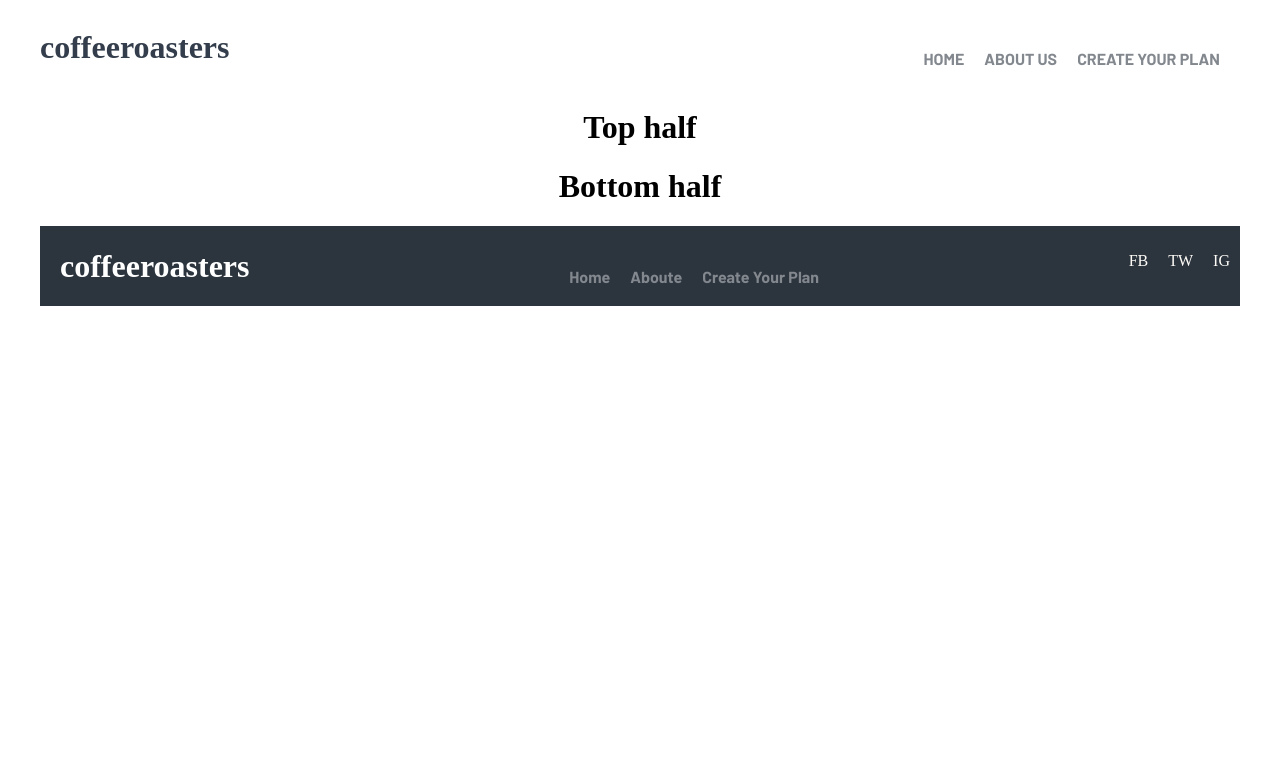
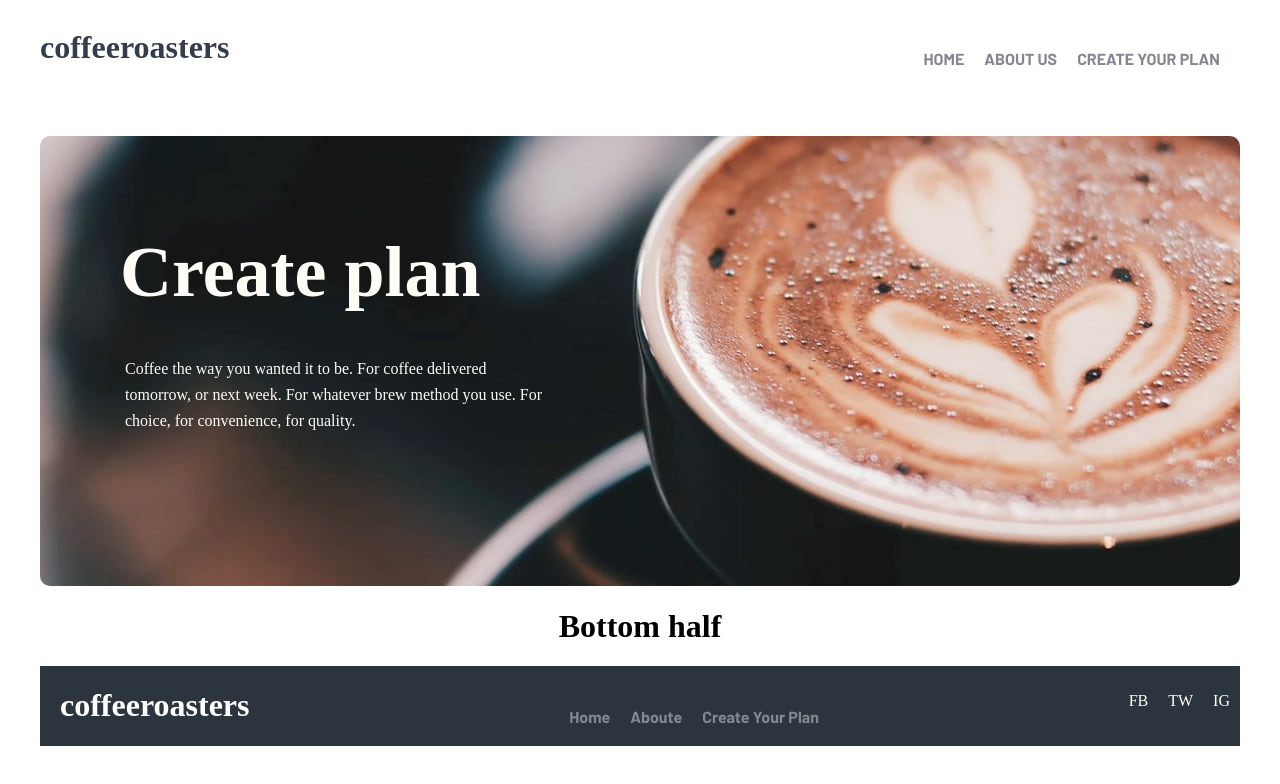
Before and after one commit to JaredBrown1/coffee-roasters, a React (Create React App) app: page /create in a window 1280 px wide. Shown: the top 784 px of the page. Built offline with nearby package versions, Linux system fonts and the light colour scheme.

Commit message:
finished first half of top part of createplan component

```diff
--- a/src/components/create-plan/createPlanTop.js
+++ b/src/components/create-plan/createPlanTop.js
@@ -1,9 +1,25 @@
 import React from "react";
+
+import {
+	CreatePlan,
+	CreatePlanTitle,
+	CreatePlanParagraph,
+} from "./styles/createPlanTopStyles";
 
 const CreatePlanTop = () => {
 	return (
 		<div>
-			<h1>Top half</h1>
+			<div>
+				<CreatePlan>
+					<CreatePlanTitle>Create plan</CreatePlanTitle>
+					<CreatePlanParagraph>
+						Coffee the way you wanted it to be. For coffee delivered
+						<br /> tomorrow, or next week. For whatever brew method you use. For
+						<br /> choice, for convenience, for quality.
+					</CreatePlanParagraph>
+				</CreatePlan>
+			</div>
+			<div></div>
 		</div>
 	);
 };
--- /dev/null
+++ b/src/components/create-plan/styles/createPlanTopStyles.js
@@ -0,0 +1,26 @@
+import styled from "styled-components";
+
+import Image1 from "./image-hero-blackcup.jpg";
+
+export const CreatePlan = styled.div`
+	background-image: url(${Image1});
+	height: 450px;
+	text-align: left;
+	color: #fefcf7;
+	border-radius: 10px;
+`;
+
+export const CreatePlanTitle = styled.h1`
+	font-size: 72px;
+	line-height: 72px;
+	font-family: "Fraunces" sans-serif;
+	padding-top: 100px;
+	padding-left: 80px;
+`;
+
+export const CreatePlanParagraph = styled.p`
+	font-size: 16px;
+	line-height: 26px;
+	font-family: "Barlow" sans-serif;
+	padding-left: 85px;
+`;
```
Also changed, not shown: src/components/create-plan/styles/createPlanBottomStyles.js (added), src/components/create-plan/styles/image-hero-blackcup.jpg (renamed from src/resources/starter-code/assets/plan/desktop/image-hero-blackcup.jpg).
